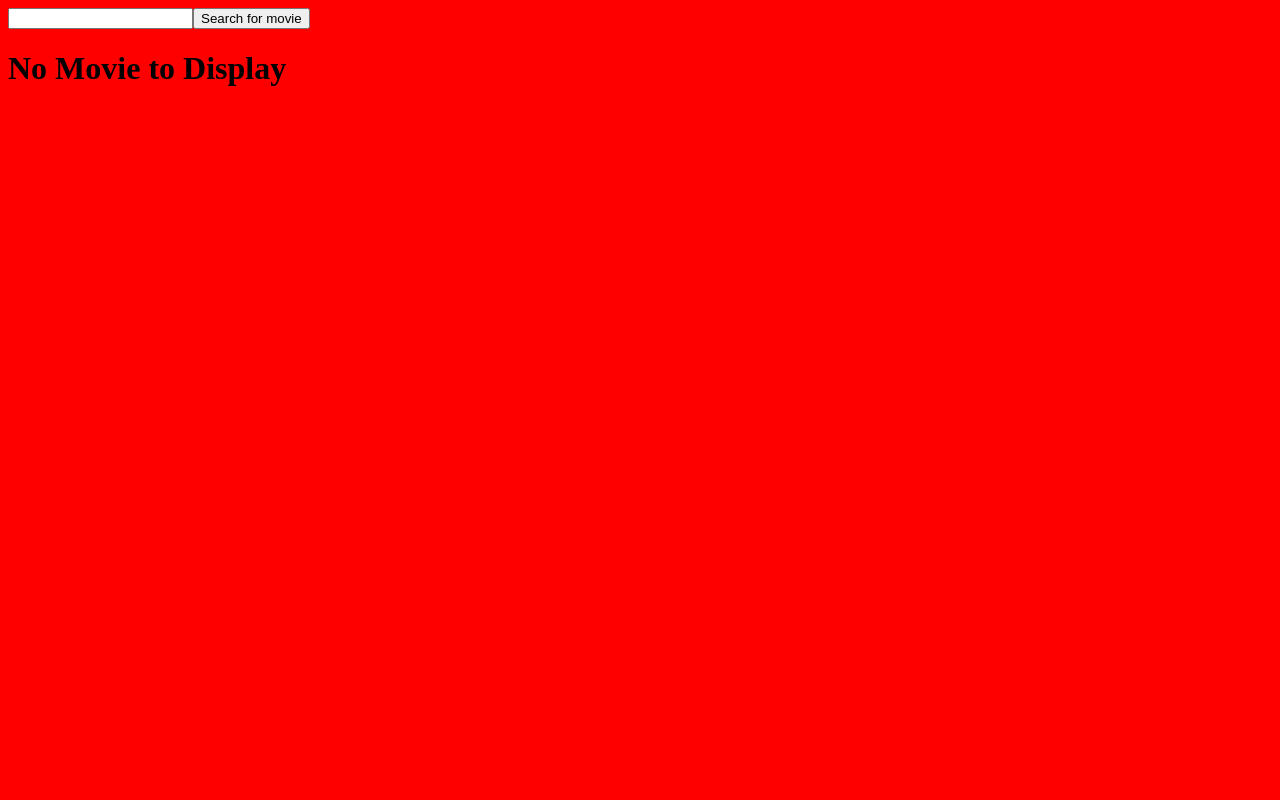
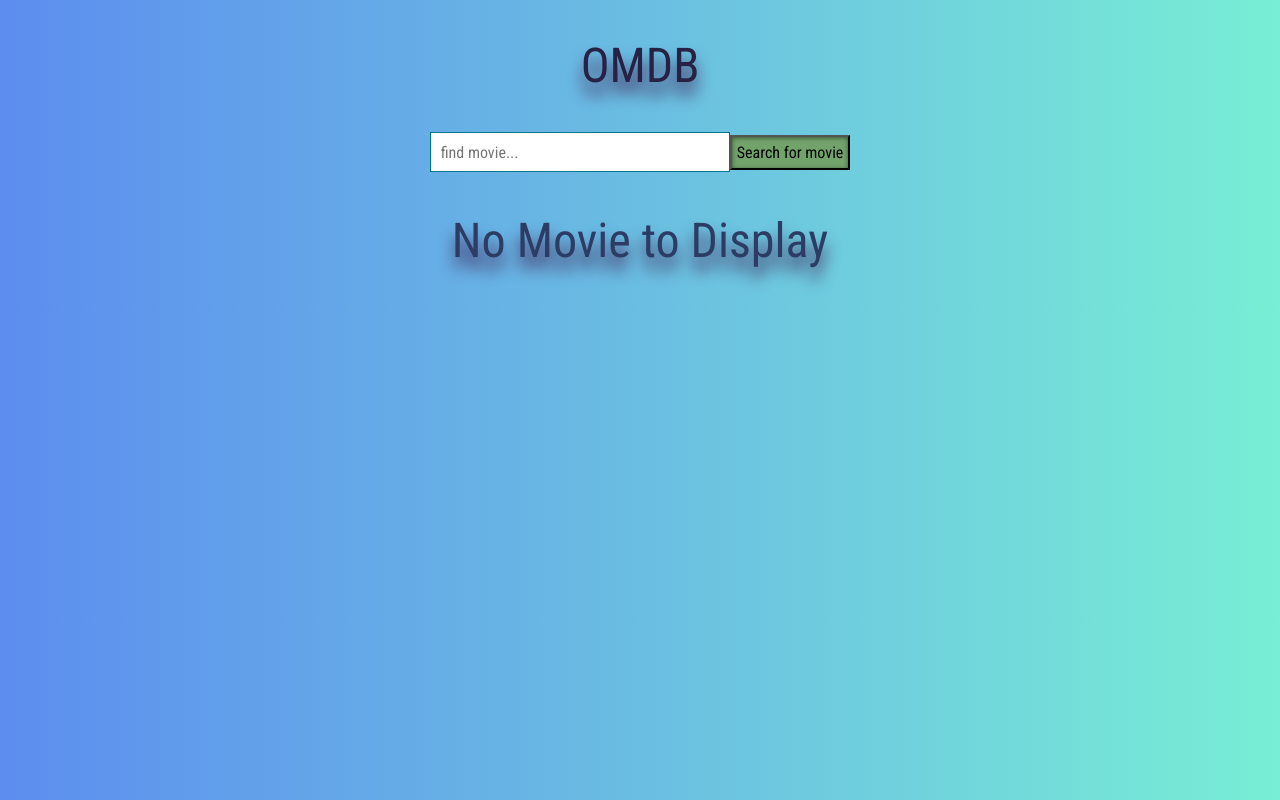
Before and after one commit to typhoon1zero2/React-Movies-App, a React (Create React App) app: page / in a window 1280 px wide. Built offline with nearby package versions, Linux system fonts and the light colour scheme.

Commit message:
Updated Css style

```diff
--- a/package.json
+++ b/package.json
@@ -6,6 +6,7 @@
     "@testing-library/jest-dom": "^5.16.3",
     "@testing-library/react": "^12.1.4",
     "@testing-library/user-event": "^13.5.0",
+    "bootstrap": "^5.1.3",
     "react": "^18.0.0",
     "react-dom": "^18.0.0",
     "react-scripts": "5.0.0",
--- a/src/App.js
+++ b/src/App.js
@@ -1,4 +1,5 @@
 import { useState } from "react";
+import 'bootstrap/dist/css/bootstrap.min.css';
 // WE IMPORT OUR COMPONENTS
 import MovieDisplay from "./components/MovieDisplay";
 import Form from "./components/Form";
@@ -29,7 +30,7 @@
   // USE OUR COMPONENTS IN APPs RETURNED JSX
   // We pass the getMovie function as a prop called moviesearch
   return (
-    <div className="App">
+    <div className="container-fluid movie-app">
       <Form movieSearch={getMovie} />
       <MovieDisplay movie={movie} />
     </div>
--- a/src/components/Form.js
+++ b/src/components/Form.js
@@ -20,15 +20,19 @@
 
   //The component must return some JSX
   return (
-    <div>
+
+    <div className="text-center">
+      <div className="head">OMDB</div>
       <form onSubmit={handleSubmit}>
         <input
+          className="search"
+          placeholder="find movie..."
           type="text"
           name="searchTerm"
           onChange={handleChange}
           value={formData.searchTerm}
         />
-        <input type="submit" value="Search for movie" />
+        <input type="submit" className="search-box"  value="Search for movie"  />
       </form>
     </div>
   );
--- a/src/components/MovieDisplay.js
+++ b/src/components/MovieDisplay.js
@@ -1,17 +1,20 @@
 export default function MovieDisplay({movie}){
     const loaded = () => {
         return(
-            <>
-            <h1>{movie.Title}</h1>
-            <h2>{movie.Genre}</h2>
-            <img src={movie.Poster} alt={movie.Title}/>
-            <h2>{movie.Year}</h2>
-            </>
+
+            <div className="text-center">
+            <h2 className="movie-title">{movie.Title}</h2>
+            <h4 className="genre-title">{movie.Genre}</h4>
+            <div className="text-center">
+            <img src={movie.Poster} className="rounded" alt={movie.Title}/>
+            </div>
+            <h2 className="year">{movie.Year}</h2>
+            </div>
         )
     }
 
     const loading = () => {
-        return <h1>No Movie to Display</h1>
+        return <h1 className="cards">No Movie to Display</h1>
     }
 
     return movie && movie.Title ? loaded() : loading();
--- a/src/style.css
+++ b/src/style.css
@@ -1,3 +1,69 @@
+@import url("https://fonts.googleapis.com/css2?family=Roboto+Condensed:wght@300;400;700&display=swap");
+* {
+  box-sizing: border-box;
+  font-family: "Roboto Condensed", sans-serif;
+}
 body {
-    background-color: red;
+  background: linear-gradient(to right, hsl(220, 82%, 65%), #78eed5);
+  margin: 0;
+  padding: 0;
 }
+img {
+  max-width: 100%;
+}
+.head {
+  text-align: center;
+  font-size: 3rem;
+  color: #272145;
+  text-shadow: 0 13.36px 14.896px #42275a;
+  margin: 30px;
+}
+.cards {
+  text-align: center;
+  font-size: 3rem;
+  color: #2d3c64;
+  text-shadow: 0 13.36px 14.896px #42275a;
+  margin: 40px;
+}
+.search {
+  appearance: none;
+  border: 0;
+  outline: 0;
+  height: 40px;
+  background-color: white;
+  padding: 10px 10px;
+  min-width: 300px;
+  border: 1px solid #00748f;
+}
+
+.search-box {
+  height: 35px;
+  background-color: rgb(113, 163, 107);
+  padding: 0 5px;
+  cursor: pointer;
+  -webkit-box-shadow: 0 1px 4px rgba(0, 0, 0, 0.5) inset;
+  -moz-box-shadow: 0 1px 4px rgba(0, 0, 0, 0.5) inset;
+  box-shadow: 0 1px 4px rgba(0, 0, 0, 0.5) inset;
+  outline: 0;
+}
+.movie-title {
+  text-align: center;
+  font-size: 3rem;
+  color: whitesmoke;
+  text-shadow: 0 16.36px 14.896px #42275a;
+  margin: 30px;
+}
+.genre-title {
+  text-align: center;
+  font-size: 2rem;
+  color: whitesmoke;
+  text-shadow: 0 20.36px 14.896px #42275a;
+  margin: 30px;
+}
+.year {
+  text-align: center;
+  font-size: 2rem;
+  color: whitesmoke;
+  text-shadow: 0 20.36px 13.896px #42275a;
+  margin: 30px;
+}
```
Also changed, not shown: 1 other file (tests, documents, lock files or other folders).
